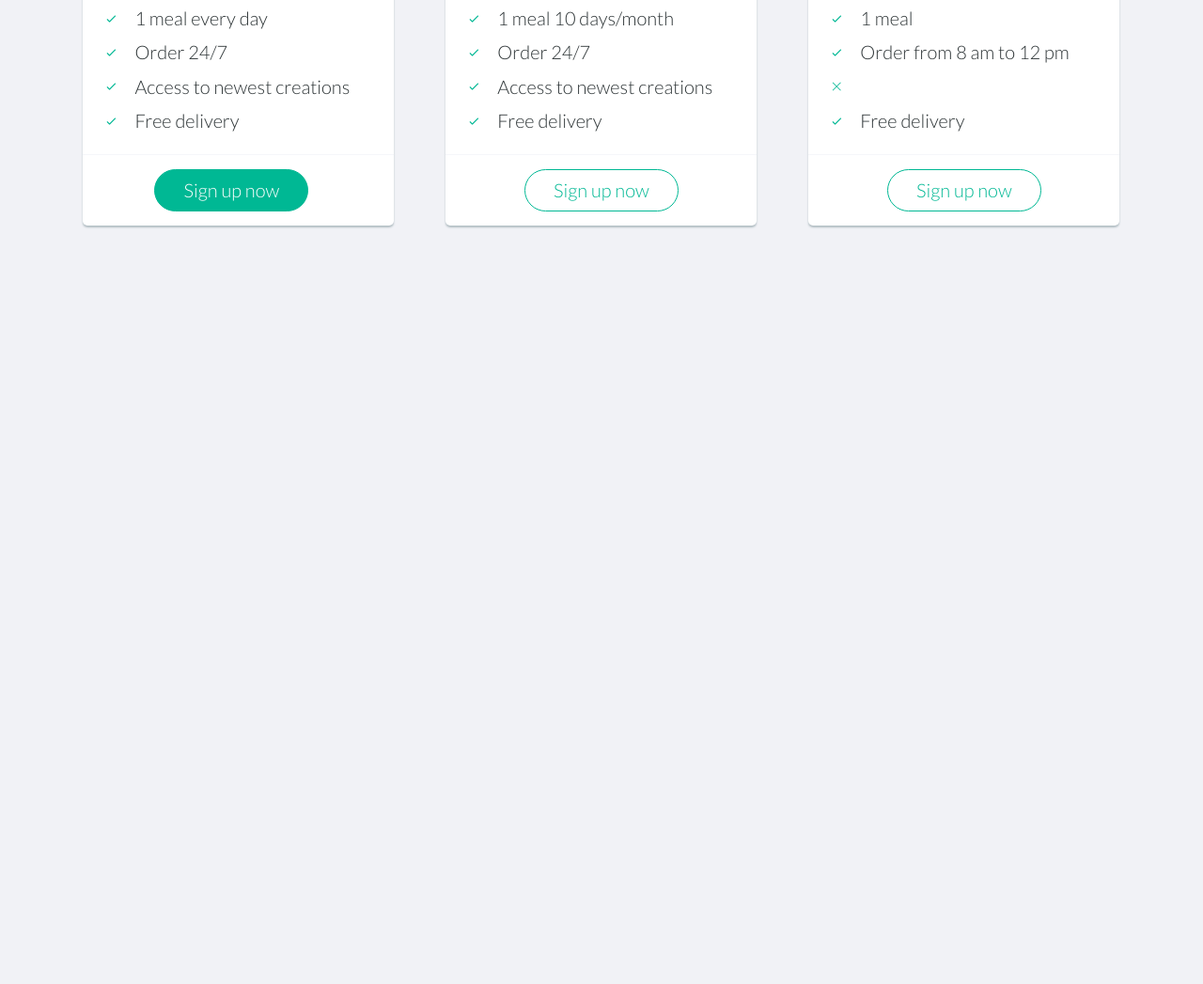
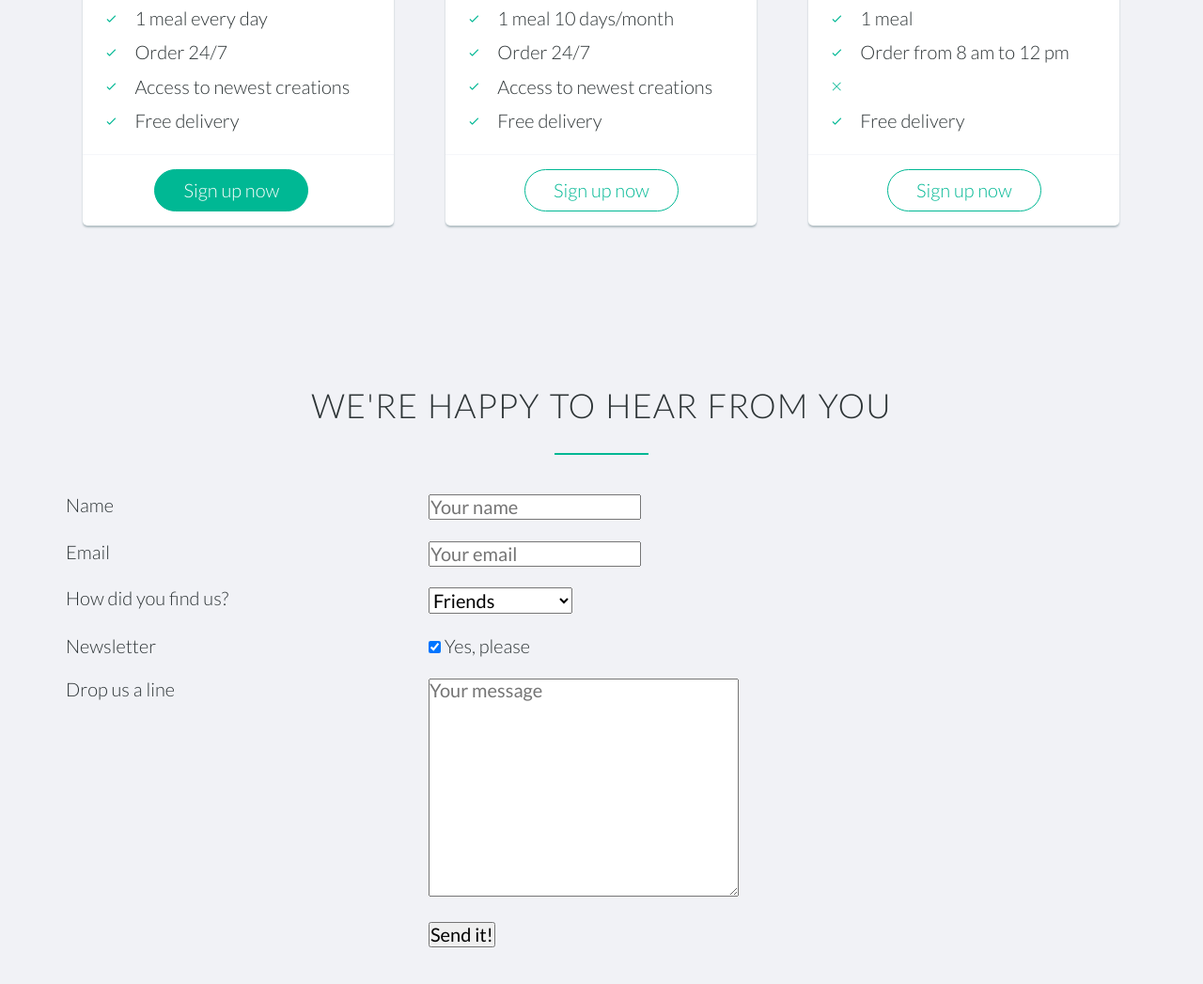
Before and after one commit to khalid32/Omnifood, a plain HTML site: page index.html in a window 1280 px wide. Shown: the part 4358-5405 px from the top of the page at 94% size. Before the commit the page ends 4689 px from the top, so only its background shows below. Drawn offline with Linux system fonts and the light colour scheme; files whose address does not match are found by name.

Commit message:
Building the contact form section - HTML.

```diff
--- a/index.html
+++ b/index.html
@@ -322,5 +322,68 @@
             </div>
         </div>
     </section>
+
+    <section class="section-form">
+        <div class="row">
+            <h2>We're happy to hear from you</h2>
+        </div>
+        <div class="row">
+            <form method="post" action="#" class="contact-form">
+                <div class="row">
+                    <div class="col span-1-of-3">
+                        <label for="name">Name</label>
+                    </div>
+                    <div class="col span-2-of-3">
+                        <input type="text" name="name" id="name" placeholder="Your name" required>
+                    </div>
+                </div>
+                <div class="row">
+                    <div class="col span-1-of-3">
+                        <label for="email">Email</label>
+                    </div>
+                    <div class="col span-2-of-3">
+                        <input type="email" name="email" id="email" placeholder="Your email" required>
+                    </div>
+                </div>
+                <div class="row">
+                    <div class="col span-1-of-3">
+                        <label>How did you find us?</label>
+                    </div>
+                    <div class="col span-2-of-3">
+                        <select name="find-us" id="find-us">
+                            <option value="friends" selected>Friends</option>
+                            <option value="search">Search Engine</option>
+                            <option value="ad">Advertisement</option>
+                            <option value="other">Other</option>
+                        </select>
+                    </div>
+                </div>
+                <div class="row">
+                    <div class="col span-1-of-3">
+                        <label>Newsletter</label>
+                    </div>
+                    <div class="col span-2-of-3">
+                        <input type="checkbox" name="news" id="news" checked> Yes, please
+                    </div>
+                </div>
+                <div class="row">
+                    <div class="col span-1-of-3">
+                        <label>Drop us a line</label>
+                    </div>
+                    <div class="col span-2-of-3">
+                        <textarea name="message" id="" cols="30" rows="10" placeholder="Your message "></textarea>
+                    </div>
+                </div>
+                <div class="row">
+                    <div class="col span-1-of-3">
+                        <label>&nbsp;</label>
+                    </div>
+                    <div class="col span-2-of-3">
+                        <input type="submit" value="Send it!">
+                    </div>
+                </div>
+            </form>
+        </div>
+    </section>
 </body>
 </html>
```
